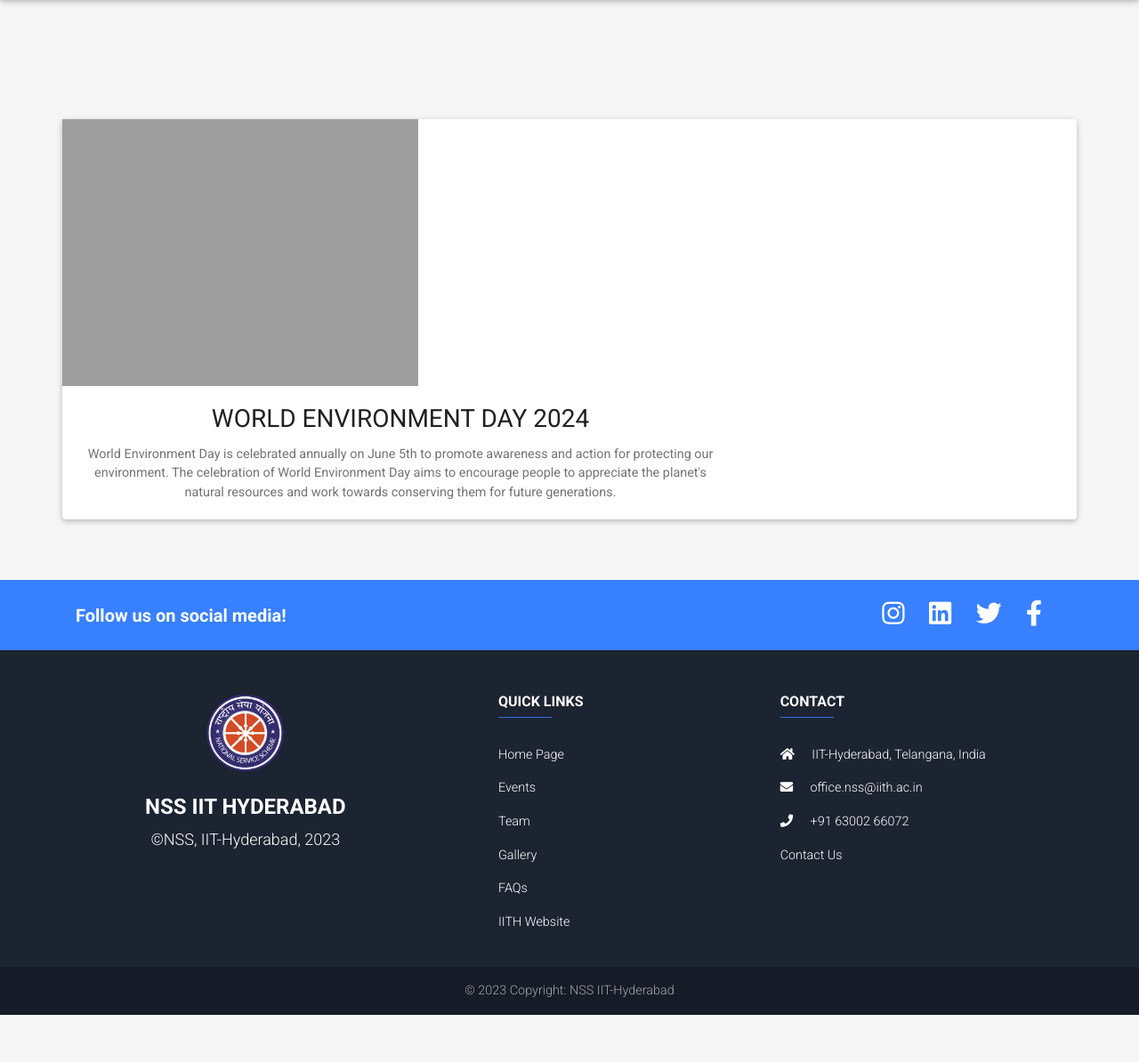
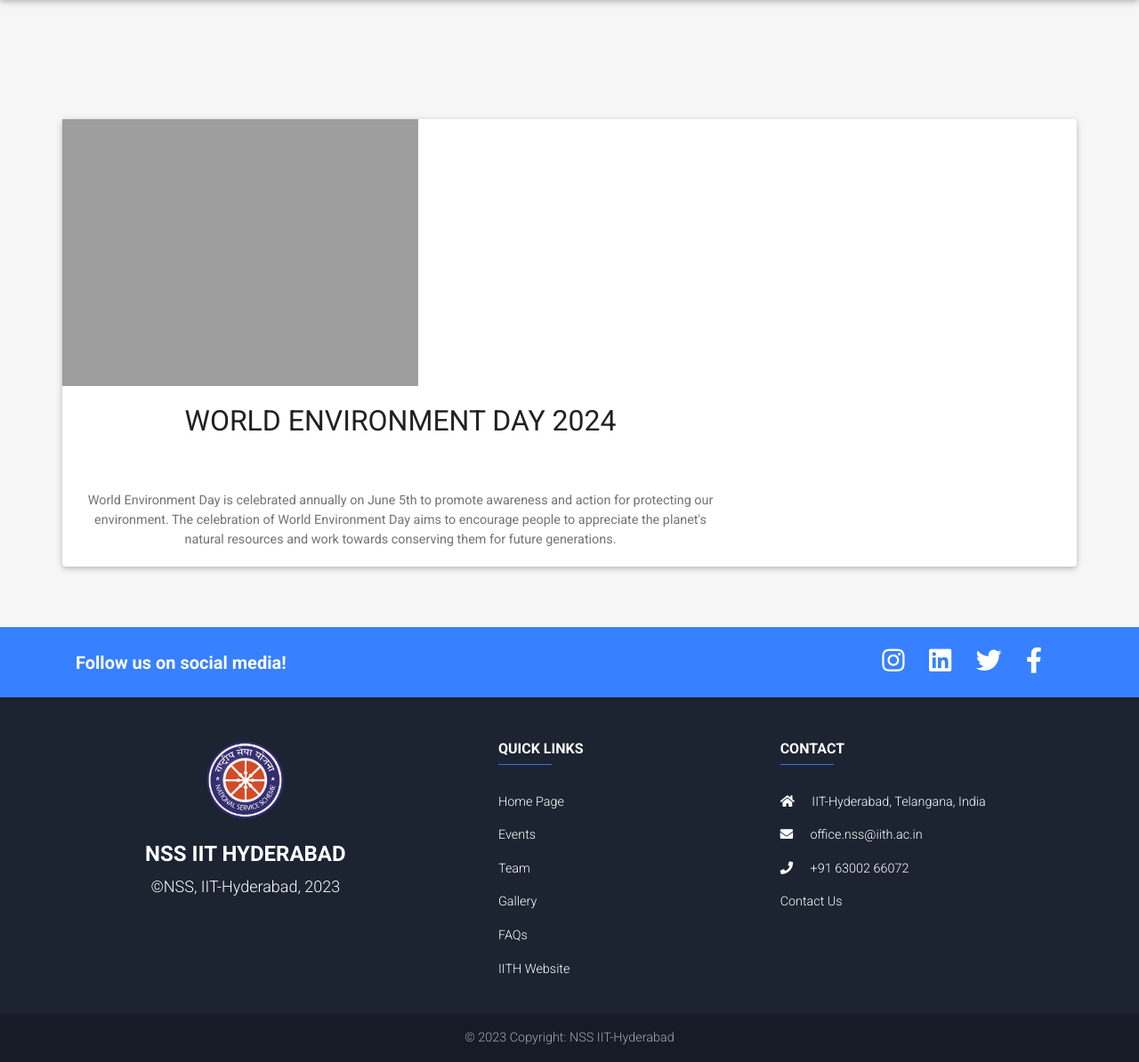
Before and after one commit to iith-nss/iith_nss_jekyll, a Jekyll site: the page built from events/online-events.html, in a window 1280 px wide and 1194 px high. Shown: the whole window at 89% size. Built offline with Jekyll 4.4.1, drawn with Linux system fonts in a browser that asks for light colours; nearby versions of some CDN libraries.

Commit message:
Modifying card layout

```diff
--- a/events/online-events.html
+++ b/events/online-events.html
@@ -8,8 +8,13 @@
           <img class="col-lg-4 card-img-start img-fluid p-0" src="../assets/images/event-posters/Poster Final(resized).png" style="max-width: 100%; height: auto; object-fit: cover;"/>
           <div class="col-lg-8 card-body card-body-cascade text-center">
             <a href="#" data-toggle="modal" data-target="#myModal1">
-              <h3 class="card-title text-dark">WORLD ENVIRONMENT DAY 2024</h3>
-              <p class="card-text fs-2">World Environment Day is celebrated annually on June 5th to promote awareness and action for protecting our environment. The celebration of World Environment Day aims to encourage people to appreciate the planet's natural resources and work towards conserving them for future generations.</p>
+              <!-- Title -->
+              <h2 class="card-title text-dark">WORLD ENVIRONMENT DAY 2024</h2>
+              <!-- Subtitle -->
+              <h6 class="font-weight-bold indigo-text py-2"></h6>
+              <!-- Text -->
+              <br>
+              <p class="card-text">World Environment Day is celebrated annually on June 5th to promote awareness and action for protecting our environment. The celebration of World Environment Day aims to encourage people to appreciate the planet's natural resources and work towards conserving them for future generations.</p>
             </a>
           </div>
     </div>
```
